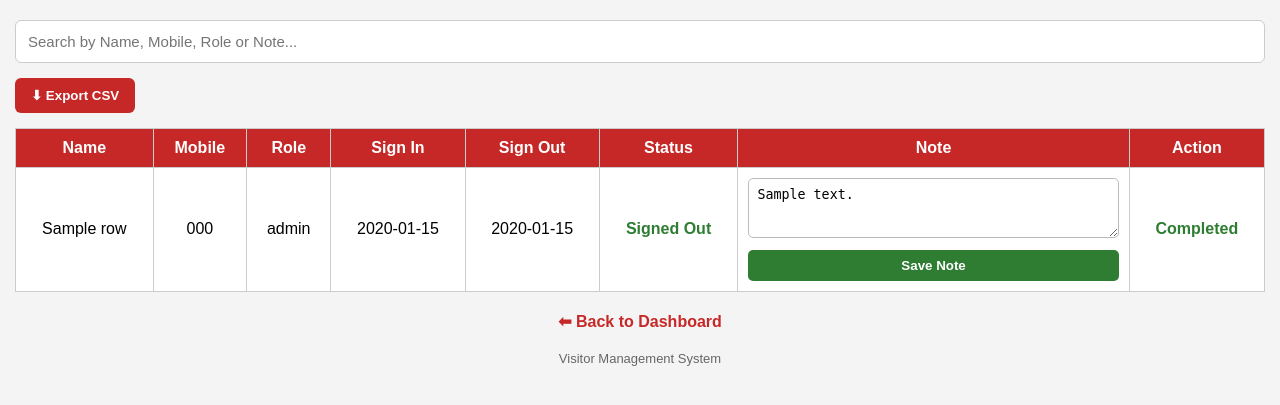
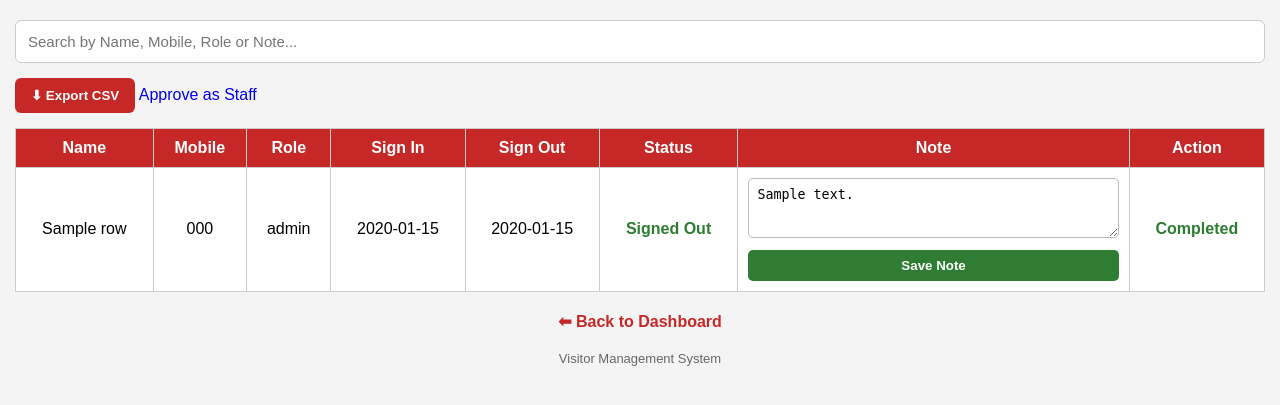
Before and after one commit to moghnome/Staff-signin-Kiosk, a Flask app: template templates/report.html in a window 1280 px wide. Shown: the part 98-503 px from the top of the page. Run offline with Flask 3, Linux system fonts and the light colour scheme; the template is opened without the code that fills it: values that come from a table or form of the project are taken from there, most other values are stand-ins (such as "Sample title", 1, 10 or a date in 2020).

Commit message:
Update report.html

```diff
--- a/templates/report.html
+++ b/templates/report.html
@@ -229,6 +229,10 @@ placeholder="Search by Name, Mobile, Role or Note...">
 
 </a>
 
+    <a href="/make-staff/{{ user.id }}">
+    Approve as Staff
+</a>
+
 </div>
 
 <div class="table-container">
```
